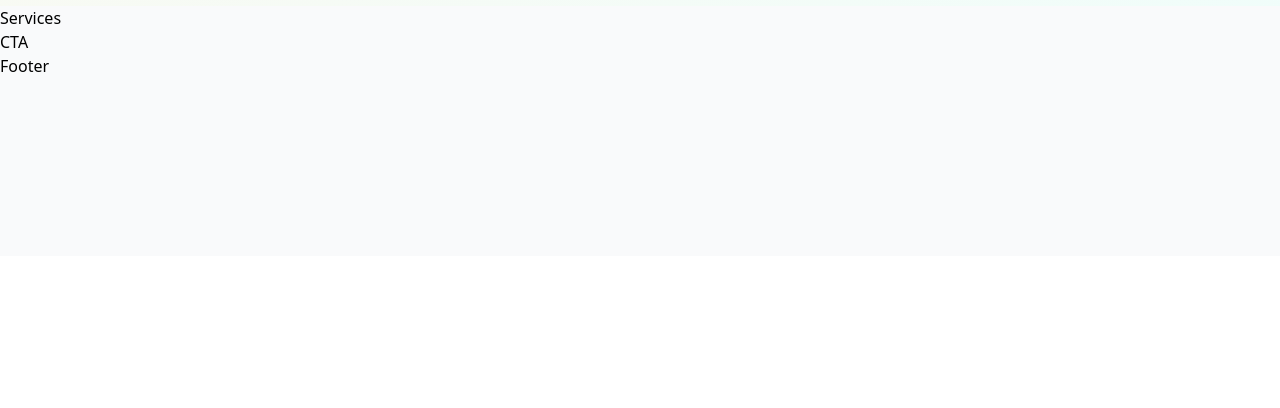
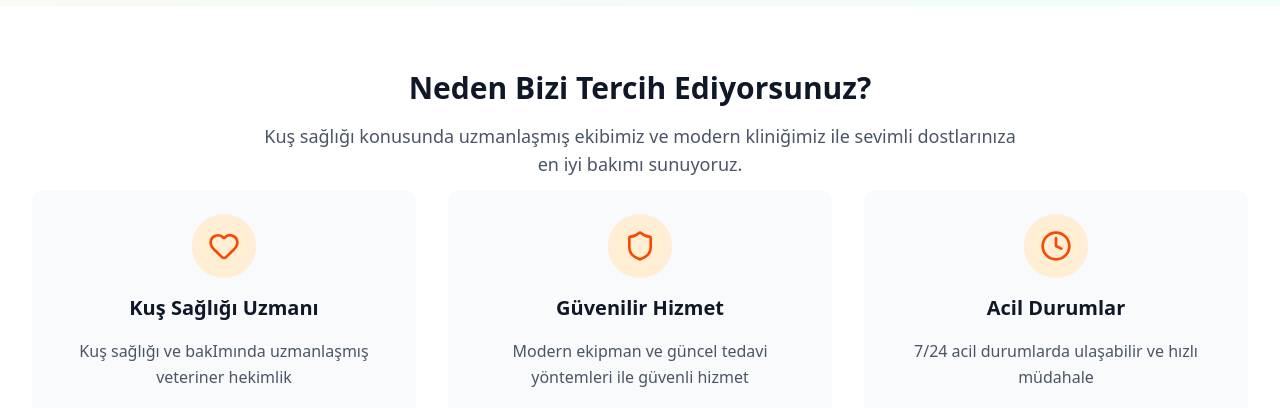
Before and after one commit to aladdinalizada/veterinarian-website, a React (Vite) app: page / in a window 1280 px wide. Shown: the part 544-952 px from the top of the page. Before the commit the page ends 800 px from the top, so only its background shows below. Built offline with nearby package versions, Linux system fonts and the light colour scheme.

Commit message:
complete Features component

```diff
--- a/src/components/Features.tsx
+++ b/src/components/Features.tsx
@@ -1,5 +1,61 @@
+import { Clock, Heart, Shield } from "lucide-react";
+
 const Features = () => {
-  return <div></div>;
+  const features = [
+    {
+      icon: Heart,
+      title: "Kuş Sağlığı Uzmanı",
+      description: "Kuş sağlığı ve bakImında uzmanlaşmış veteriner hekimlik",
+    },
+    {
+      icon: Shield,
+      title: "Güvenilir Hizmet",
+      description:
+        "Modern ekipman ve güncel tedavi yöntemleri ile güvenli hizmet",
+    },
+    {
+      icon: Clock,
+      title: "Acil Durumlar",
+      description: "7/24 acil durumlarda ulaşabilir ve hızlı müdahale",
+    },
+  ];
+  return (
+    <section className="bg-white py-16">
+      <div className="max-w-7xl mx-auto px-4 sm:px-6 lg:px-8 space-y-3">
+        <div className="text-center space-y-4">
+          <h2 className="text-3xl font-bold text-gray-900">
+            Neden Bizi Tercih Ediyorsunuz?
+          </h2>
+          <p className="text-lg text-gray-600 max-w-3xl mx-auto">
+            Kuş sağlığı konusunda uzmanlaşmış ekibimiz ve modern kliniğimiz ile
+            sevimli dostlarınıza en iyi bakımı sunuyoruz.
+          </p>
+        </div>
+
+        <div className="grid grid-cols-1 sm:grid-cols-3 gap-8">
+          {features.map((feature, index) => {
+            const Icon = feature.icon;
+            return (
+              <div
+                key={index}
+                className="space-y-4 text-center p-6 rounded-xl bg-gray-50 hover:bg-orange-50 transition-colors duration-200"
+              >
+                <div className="bg-orange-100 w-16 h-16 rounded-full flex justify-center items-center mx-auto ">
+                  <Icon className="w-8 h-8 text-orange-600" />
+                </div>
+                <h3 className="text-xl font-semibold text-gray-900">
+                  {feature.title}
+                </h3>
+                <p className="text-gray-600 leading-relaxed">
+                  {feature.description}
+                </p>
+              </div>
+            );
+          })}
+        </div>
+      </div>
+    </section>
+  );
 };
 
 export default Features;
```
